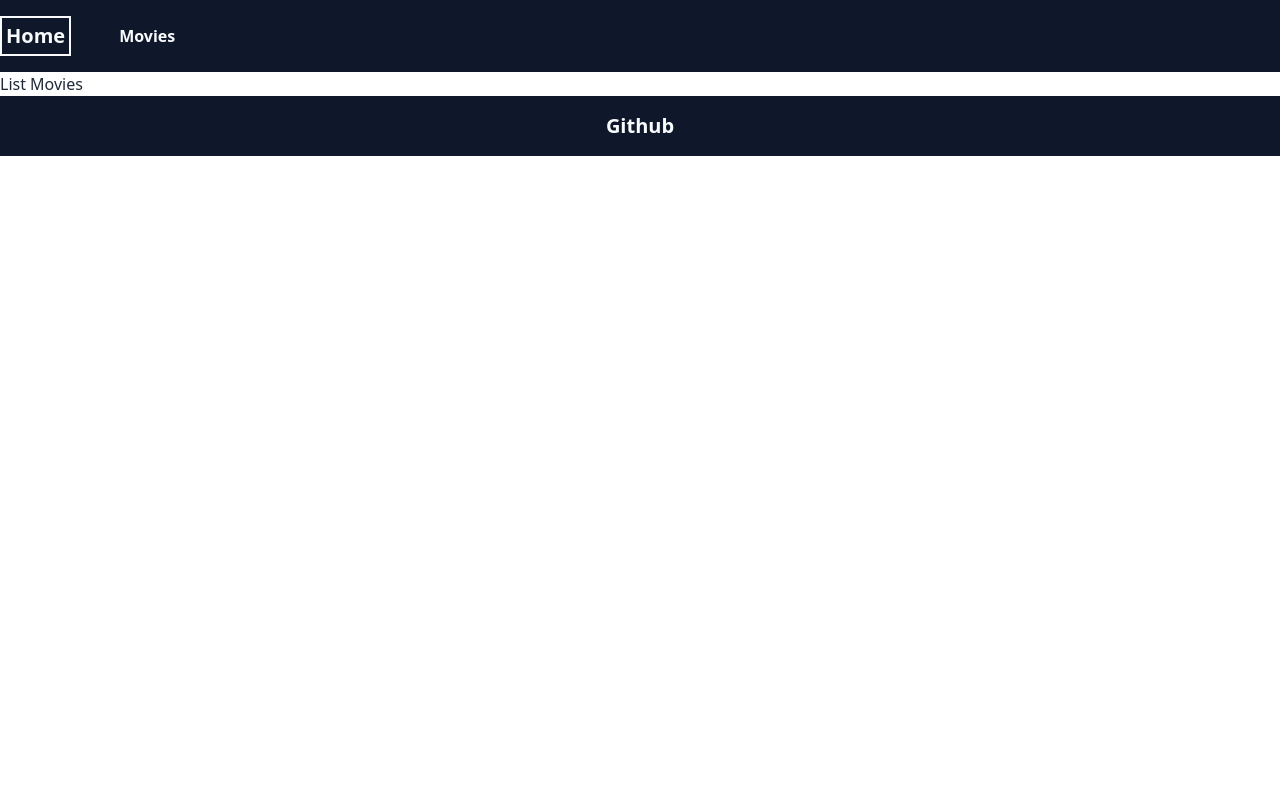
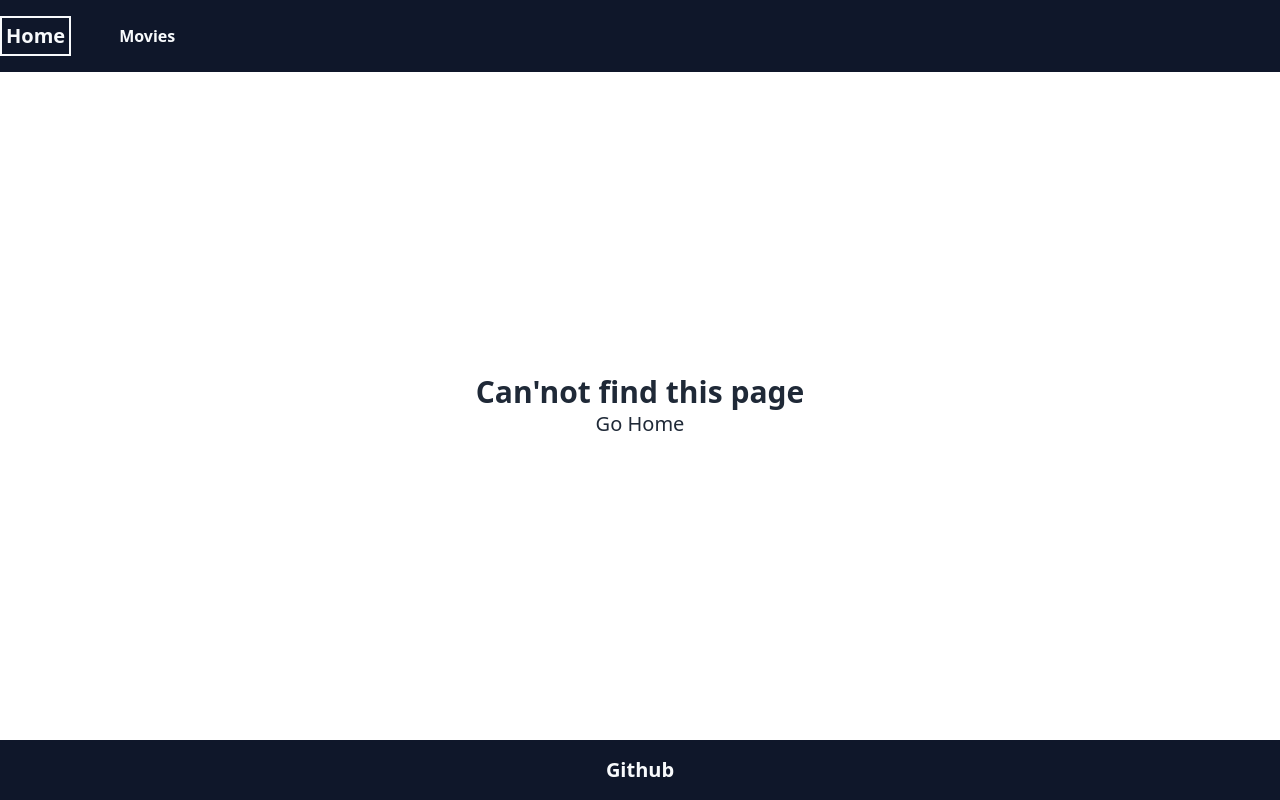
Before and after one commit to arishem51/Movies, a React (Vite) app: page /movies in a window 1280 px wide. Built offline with nearby package versions, Linux system fonts and the light colour scheme; no server answers.

Commit message:
feat: Routes

```diff
--- a/src/components/App.tsx
+++ b/src/components/App.tsx
@@ -1,14 +1,24 @@
 import { Routes, Route } from "react-router-dom";
 import Home from "./Home";
-import ListMovies from "./ListMovies";
 import MainContent from "./MainContent";
+import Movie from "./Movie";
+import NotFound from "./NotFound";
+import NowPlaying from "./NowPlaying";
+import TopRated from "./TopRated";
+import UpComing from "./UpComing";
 
 export default function App() {
   return (
     <Routes>
       <Route element={<Home />} path="/">
         <Route index element={<MainContent />} />
-        <Route path="movies" element={<ListMovies />} />
+        <Route path="movie">
+          <Route index element={<Movie />} />
+          <Route path="top-rated" element={<TopRated />} />
+          <Route path="upcoming" element={<UpComing />} />
+          <Route path="now-playing" element={<NowPlaying />} />
+        </Route>
+        <Route path="*" element={<NotFound />} />
       </Route>
     </Routes>
   );
--- a/src/components/Header/index.tsx
+++ b/src/components/Header/index.tsx
@@ -20,18 +20,30 @@ export default function Header() {
         <span className="relative py-2 text-md font-bold text-slate-50 cursor-pointer group">
           Movies
           <div className="absolute top-full hidden flex flex-col py-2 bg-slate-50 rounded whitespace-nowrap text-slate-900 group-hover:flex ">
-            <span className="font-normal py-1 pl-4 pr-16 hover:bg-slate-300">
+            <Link
+              to="movie"
+              className="font-normal py-1 pl-4 pr-16 hover:bg-slate-300"
+            >
               Popular
-            </span>
-            <span className="font-normal py-1 pl-4 pr-16 hover:bg-slate-300">
+            </Link>
+            <Link
+              to="movie/now-playing"
+              className="font-normal py-1 pl-4 pr-16 hover:bg-slate-300"
+            >
               Now Playing
-            </span>
-            <span className="font-normal py-1 pl-4 pr-16 hover:bg-slate-300">
+            </Link>
+            <Link
+              to="movie/upcoming"
+              className="font-normal py-1 pl-4 pr-16 hover:bg-slate-300"
+            >
               Upcoming
-            </span>
-            <span className="font-normal py-1 pl-4 pr-16 hover:bg-slate-300">
+            </Link>
+            <Link
+              to="movie/top-rated"
+              className="font-normal py-1 pl-4 pr-16 hover:bg-slate-300"
+            >
               Top Rated
-            </span>
+            </Link>
           </div>
         </span>
       </nav>
--- a/src/components/Home/index.tsx
+++ b/src/components/Home/index.tsx
@@ -8,7 +8,7 @@ function Space() {
 
 export default function Home() {
   return (
-    <div>
+    <div className="flex flex-col h-full">
       <Header />
       <Space />
       <Outlet />
--- a/src/components/ListMovies/index.tsx
+++ /dev/null
@@ -1,3 +0,0 @@
-export default function ListMovies() {
-  return <div>List Movies</div>;
-}
--- /dev/null
+++ b/src/components/Movie/index.tsx
@@ -0,0 +1,3 @@
+export default function Movie() {
+  return <div className="flex-1">Movie</div>;
+}
--- /dev/null
+++ b/src/components/NotFound/index.tsx
@@ -0,0 +1,12 @@
+import { Link } from "react-router-dom";
+
+export default function NotFound() {
+  return (
+    <div className="flex-1 flex flex-col justify-center items-center font-bold text-3xl">
+      Can'not find this page
+      <Link className="font-normal text-xl " to="/">
+        Go Home
+      </Link>
+    </div>
+  );
+}
--- /dev/null
+++ b/src/components/NowPlaying/index.tsx
@@ -0,0 +1,3 @@
+export default function NowPlaying() {
+  return <div className="flex-1">Now Playing</div>;
+}
--- /dev/null
+++ b/src/components/TopRated/index.tsx
@@ -0,0 +1,3 @@
+export default function TopRated() {
+  return <div className="flex-1">Top Rated</div>;
+}
--- /dev/null
+++ b/src/components/UpComing/index.tsx
@@ -0,0 +1,3 @@
+export default function UpComing() {
+  return <div className="flex-1">UpComing</div>;
+}
--- a/src/index.css
+++ b/src/index.css
@@ -13,3 +13,9 @@
 *::-webkit-scrollbar-track {
   background: transparent;
 }
+
+body,
+html,
+#root {
+  height: 100%;
+}
```
